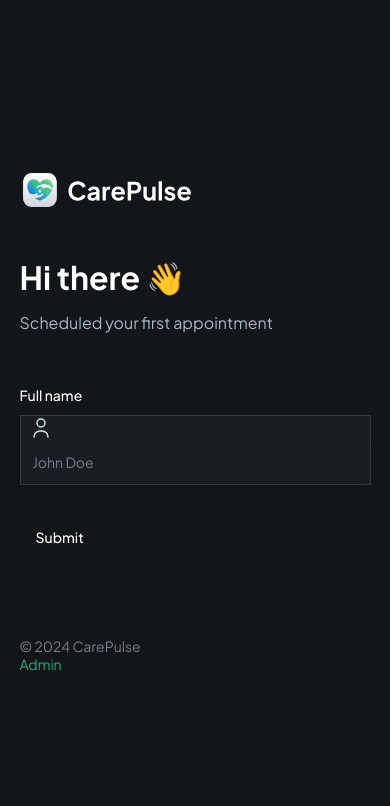
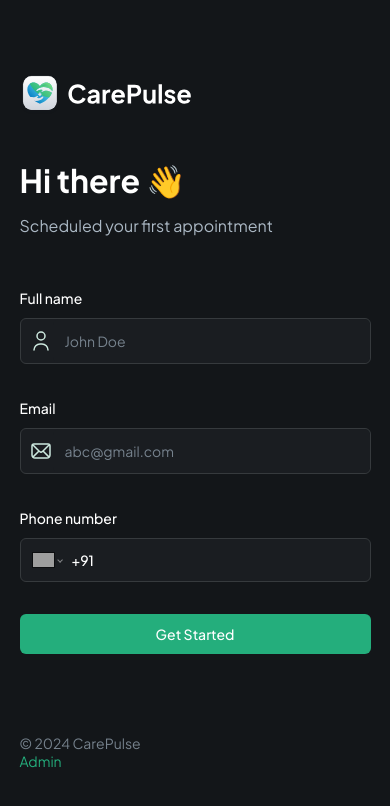
Before and after one commit to BotAkshit/PMS-1, a Next.js app: page / in a window 390 px wide. Shown: the top 806 px of the page. Built offline with nearby package versions, Linux system fonts and the light colour scheme; grey boxes are pictures that could not be loaded.

Commit message:
added phone and Submit button in the form

```diff
--- a/components/CustomFormField.tsx
+++ b/components/CustomFormField.tsx
@@ -15,6 +15,8 @@
 import { FormFieldType } from "./forms/PatientForms"
 import Image from "next/image"
 import { FilePen } from "lucide-react"
+import 'react-phone-number-input/style.css'
+import PhoneInput from 'react-phone-number-input'
 
 interface CustomProps{
   control: Control<any>,
@@ -31,7 +33,6 @@
   renderSkeleton?: (field: any) => React.ReactNode,
 }
 
-
 const RenderField = ({field,props}:{field:any;props:CustomProps}) => {
     const {fieldType, iconSrc, iconAlt, placeholder } = props;
 
@@ -39,7 +40,7 @@
     switch (props.fieldType) {
       case FormFieldType.INPUT:
        return (
-        <div className="flex-rounded-md border border-dark-500 bg-dark-400">
+        <div className="flex items-center rounded-md border border-dark-500 bg-dark-400">
           {props.iconSrc && (
             <Image
                src={props.iconSrc}
@@ -58,6 +59,22 @@
           </FormControl>
         </div>
        )
+      case FormFieldType.PHONE_INPUT:
+        return (
+         <FormControl>
+           <PhoneInput
+            defaultCountry="IN"
+            placeholder={placeholder}
+            international
+            withCountryCallingCode
+            value={field.value as string | undefined}
+            onChange ={field.onChange}
+            className="input-phone"
+           />
+
+         </FormControl>
+
+        )
       default:
         break;
     }
--- /dev/null
+++ b/components/SubmitButton.tsx
@@ -0,0 +1,29 @@
+import React from 'react'
+import Image from 'next/image'
+import {Button} from './ui/button'
+
+interface ButtonProps {
+    isLoading: boolean,
+    className?: string,
+    children: React.ReactNode,
+}
+
+const SubmitButton = ({isLoading, className, children}: ButtonProps) => {
+  return (
+    <Button type = "submit" disabled={isLoading} className={className ??
+        'shad-primary-btn w-full'}>
+        {isLoading? (
+            <div className="flex items-center gap-4">
+                <Image
+                  src = "/assets/icons/loader.svg"
+                  alt = "loader"
+                  width={24}
+                  height={24}
+                  className="animate-spin"
+                  />
+                  Loading ...
+            </div>
+        ):children}
+        </Button>
+)}
+export default SubmitButton
--- a/components/forms/PatientForms.tsx
+++ b/components/forms/PatientForms.tsx
@@ -6,6 +6,8 @@
 import { Button } from "@/components/ui/button"
 import { Form } from "@/components/ui/form"
 import CustomFormField from "../CustomFormField"
+import SubmitButton from "../SubmitButton"
+import { useState } from "react"
 
 
 export enum FormFieldType {
@@ -25,6 +27,7 @@
 })
 
 const PatientForms = () => {
+  const [isLoading , setIsLoading] = useState(false);
   // 1. Define your form.
   const form = useForm<z.infer<typeof formSchema>>({
     resolver: zodResolver(formSchema),
@@ -55,7 +58,25 @@
           iconSrc = "/assets/icons/user.svg"
           iconAlt = "user"
         />
-      <Button type="submit">Submit</Button>
+
+        <CustomFormField
+          fieldType={FormFieldType.INPUT}
+          control={form.control}
+          name = "email"
+          label = "Email"
+          placeholder = "abc@gmail.com"
+          iconSrc = "/assets/icons/email.svg"
+          iconAlt = "email"
+        />
+
+        <CustomFormField
+          fieldType={FormFieldType.PHONE_INPUT}
+          control={form.control}
+          name = "phone"
+          label = "Phone number"
+          placeholder = "+91 112233448"
+        />
+      <SubmitButton isLoading={isLoading}>Get Started</SubmitButton>
     </form>
   </Form>
   )
--- a/package.json
+++ b/package.json
@@ -20,6 +20,7 @@
     "react": "^18",
     "react-dom": "^18",
     "react-hook-form": "^7.52.1",
+    "react-phone-number-input": "^3.4.4",
     "tailwind-merge": "^2.4.0",
     "tailwindcss-animate": "^1.0.7",
     "zod": "^3.23.8"
```
Also changed, not shown: 1 other file (tests, documents, lock files or other folders).
